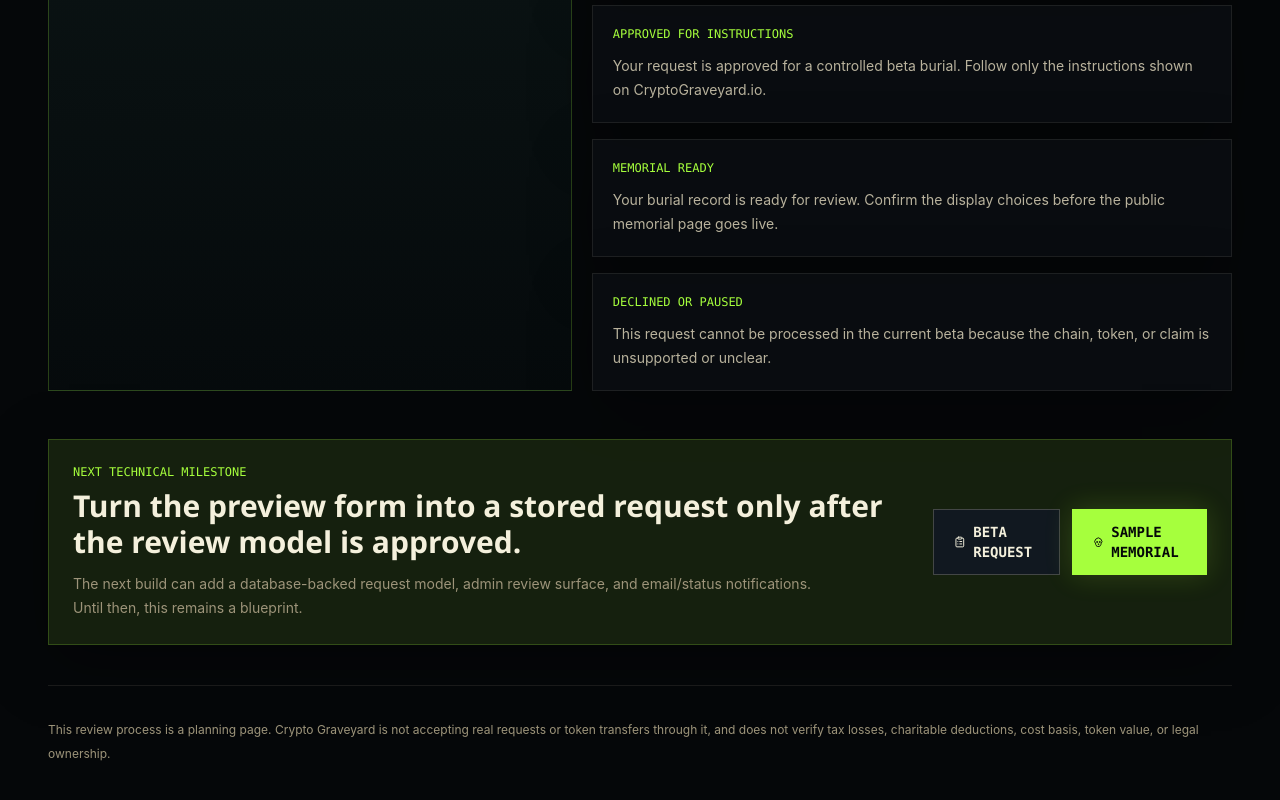
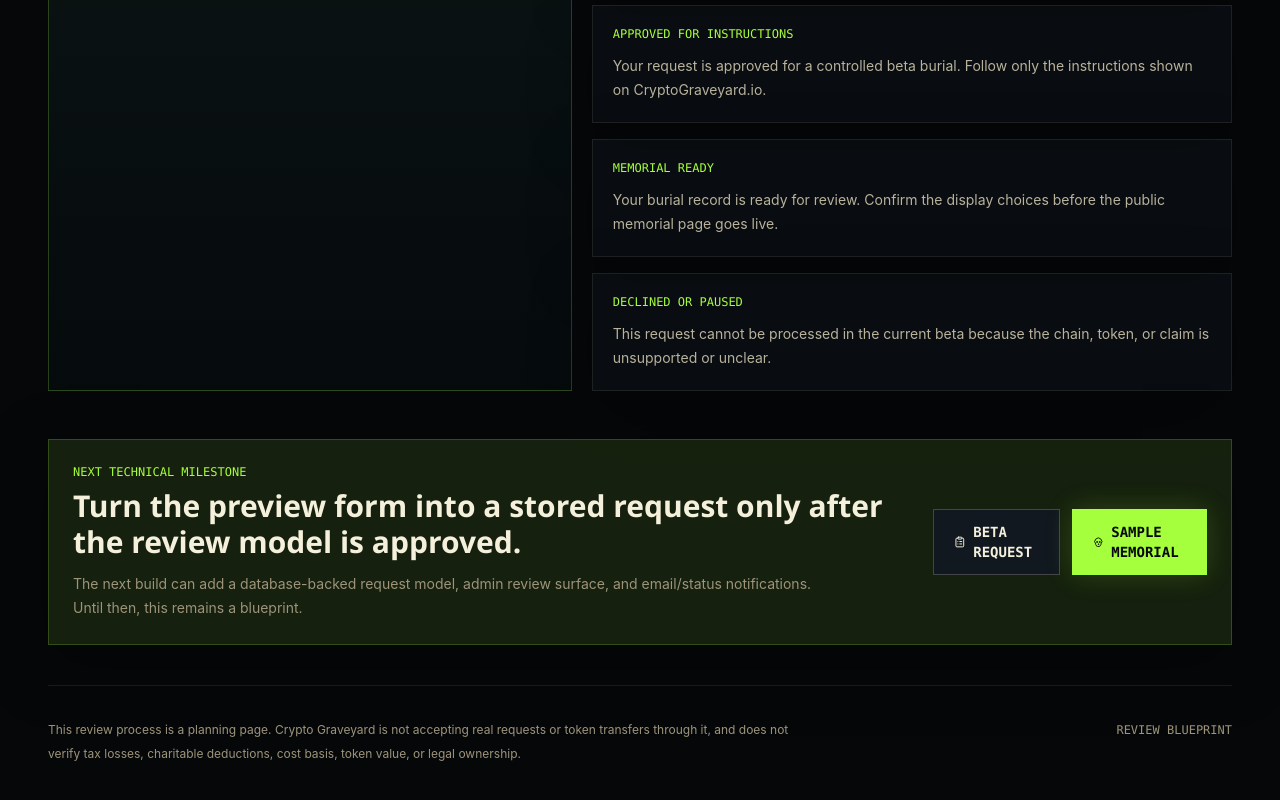
Before and after one commit to CryptoGraveyard/website, a Next.js app: page /review-process in a window 1280 px wide. Shown: the part 3387-4187 px from the top of the page. Built offline with nearby package versions, Linux system fonts and the light colour scheme.

Commit message:
Centralize disclaimer copy

```diff
--- a/app/about/page.tsx
+++ b/app/about/page.tsx
@@ -9,6 +9,7 @@ import {
   Radio,
   ShieldCheck
 } from "lucide-react";
+import { DisclaimerFooter } from "../components/DisclaimerFooter";
 import { SiteNav } from "../components/SiteNav";
 
 export const metadata: Metadata = {
@@ -213,13 +214,7 @@ export default function AboutPage() {
         </div>
       </section>
 
-      <footer className="relative z-10 mx-auto max-w-7xl border-t border-bone-200/10 py-8 text-xs leading-6 text-bone-500">
-        <p>
-          Crypto Graveyard is an entertainment, memorial, and analytics project. It does not verify
-          tax losses, charitable deductions, cost basis, legal ownership, token value, or investment
-          outcomes.
-        </p>
-      </footer>
+      <DisclaimerFooter variant="standard" />
     </main>
   );
 }
--- a/app/beta-request/page.tsx
+++ b/app/beta-request/page.tsx
@@ -12,6 +12,7 @@ import {
   Sparkles,
   Trophy
 } from "lucide-react";
+import { DisclaimerFooter } from "../components/DisclaimerFooter";
 import { SiteNav } from "../components/SiteNav";
 
 export const metadata: Metadata = {
@@ -336,13 +337,7 @@ export default function BetaRequestPage() {
         </div>
       </section>
 
-      <footer className="relative z-10 mx-auto max-w-7xl border-t border-bone-200/10 py-8 text-xs leading-6 text-bone-500">
-        <p>
-          This beta request page is a non-submitting prototype. Crypto Graveyard is not accepting
-          real transfers through this page and does not request private keys, seed phrases, wallet
-          recovery words, exchange credentials, or tax-loss representations.
-        </p>
-      </footer>
+      <DisclaimerFooter variant="beta" />
     </main>
   );
 }
--- a/app/bury-a-coin/page.tsx
+++ b/app/bury-a-coin/page.tsx
@@ -12,6 +12,7 @@ import {
   Sparkles,
   Trophy
 } from "lucide-react";
+import { DisclaimerFooter } from "../components/DisclaimerFooter";
 import { SiteNav } from "../components/SiteNav";
 
 export const metadata: Metadata = {
@@ -270,13 +271,7 @@ export default function BuryCoinPage() {
         </div>
       </section>
 
-      <footer className="relative z-10 mx-auto max-w-7xl border-t border-bone-200/10 py-8 text-xs leading-6 text-bone-500">
-        <p>
-          The burial flow is not live. Crypto Graveyard does not request private keys, seed phrases,
-          or wallet recovery words. It does not verify tax losses, charitable deductions, cost basis,
-          investment outcomes, or legal ownership.
-        </p>
-      </footer>
+      <DisclaimerFooter variant="burial" />
     </main>
   );
 }
--- /dev/null
+++ b/app/components/DisclaimerFooter.tsx
@@ -0,0 +1,35 @@
+import { footerDisclaimers, type DisclaimerVariant } from "../content/safety";
+
+type DisclaimerFooterProps = {
+  variant?: DisclaimerVariant;
+  id?: string;
+  mode?: "contained" | "full";
+};
+
+export function DisclaimerFooter({
+  variant = "standard",
+  id,
+  mode = "contained"
+}: DisclaimerFooterProps) {
+  const disclaimer = footerDisclaimers[variant];
+  const content = (
+    <div className="flex flex-col justify-between gap-4 md:flex-row">
+      <p className="max-w-3xl">{disclaimer.copy}</p>
+      <p className="font-mono uppercase text-bone-500">{disclaimer.label}</p>
+    </div>
+  );
+
+  if (mode === "full") {
+    return (
+      <footer id={id} className="border-t border-bone-200/10 px-5 py-8 text-xs leading-6 text-bone-500 sm:px-8 lg:px-12">
+        <div className="mx-auto max-w-7xl">{content}</div>
+      </footer>
+    );
+  }
+
+  return (
+    <footer id={id} className="relative z-10 mx-auto max-w-7xl border-t border-bone-200/10 py-8 text-xs leading-6 text-bone-500">
+      {content}
+    </footer>
+  );
+}
--- /dev/null
+++ b/app/content/safety.ts
@@ -0,0 +1,59 @@
+export const neverAskItems = [
+  "Seed phrases",
+  "Private keys",
+  "Wallet recovery words",
+  "Wallet passwords",
+  "Exchange logins",
+  "Remote device access",
+  "Guaranteed tax outcomes"
+] as const;
+
+export const footerDisclaimers = {
+  home: {
+    label: "No wallets shown in v0",
+    copy:
+      "Crypto Graveyard is an entertainment, memorial, and analytics project. Sample data is fictional. Nothing here verifies tax losses, charitable deductions, cost basis, token value, legal ownership, or investment outcomes."
+  },
+  standard: {
+    label: "Project disclaimer",
+    copy:
+      "Crypto Graveyard is an entertainment, memorial, and analytics project. It does not verify tax losses, charitable deductions, cost basis, legal ownership, token value, or investment outcomes."
+  },
+  demo: {
+    label: "Demo data only",
+    copy:
+      "Demo data is fictional. Crypto Graveyard is not a tax advisor, broker, exchange, charity, valuation authority, or wallet recovery service."
+  },
+  burial: {
+    label: "Burial flow closed",
+    copy:
+      "The burial flow is not live. Crypto Graveyard does not request private keys, seed phrases, wallet recovery words, exchange credentials, or tax-loss representations."
+  },
+  sample: {
+    label: "Sample prototype",
+    copy:
+      "This sample page is not a tax document, appraisal, receipt, charitable substantiation, blockchain proof, or ownership verification."
+  },
+  wallet: {
+    label: "Wallets not published",
+    copy:
+      "This page is a product plan, not live deposit instructions. Crypto Graveyard has not published public receiving wallets and does not verify tax losses, charitable deductions, cost basis, token value, or legal ownership."
+  },
+  beta: {
+    label: "Beta not open",
+    copy:
+      "This beta request page is a non-submitting prototype. Crypto Graveyard is not accepting real transfers through this page and does not request private keys, seed phrases, wallet recovery words, exchange credentials, or tax-loss representations."
+  },
+  review: {
+    label: "Review blueprint",
+    copy:
+      "This review process is a planning page. Crypto Graveyard is not accepting real requests or token transfers through it, and does not verify tax losses, charitable deductions, cost basis, token value, or legal ownership."
+  },
+  roadmap: {
+    label: "Roadmap planning",
+    copy:
+      "This roadmap is a planning artifact. It does not publish receiving wallets, accept token transfers, verify tax losses, or promise implementation timelines."
+  }
+} as const;
+
+export type DisclaimerVariant = keyof typeof footerDisclaimers;
--- a/app/hall-of-fame/page.tsx
+++ b/app/hall-of-fame/page.tsx
@@ -10,6 +10,7 @@ import {
   Sparkles,
   Trophy
 } from "lucide-react";
+import { DisclaimerFooter } from "../components/DisclaimerFooter";
 import { SiteNav } from "../components/SiteNav";
 
 export const metadata: Metadata = {
@@ -331,13 +332,7 @@ export default function HallOfFamePage() {
         </div>
       </section>
 
-      <footer className="relative z-10 mx-auto max-w-7xl border-t border-bone-200/10 py-8 text-xs leading-6 text-bone-500">
-        <p>
-          Hall of Fame data is fictional demo content. Crypto Graveyard is an entertainment,
-          memorial, and analytics project, not a tax advisor, broker, exchange, charity, or
-          valuation authority.
-        </p>
-      </footer>
+      <DisclaimerFooter variant="demo" />
     </main>
   );
 }
--- a/app/memorial/sample/page.tsx
+++ b/app/memorial/sample/page.tsx
@@ -11,6 +11,7 @@ import {
   Sparkles,
   Trophy
 } from "lucide-react";
+import { DisclaimerFooter } from "../../components/DisclaimerFooter";
 import { SiteNav } from "../../components/SiteNav";
 
 export const metadata: Metadata = {
@@ -296,12 +297,7 @@ export default function SampleMemorialPage() {
         </div>
       </section>
 
-      <footer className="relative z-10 mx-auto max-w-7xl border-t border-bone-200/10 py-8 text-xs leading-6 text-bone-500">
-        <p>
-          Crypto Graveyard is an entertainment, memorial, and analytics project. This sample page is
-          not a tax document, appraisal, receipt, charitable substantiation, or blockchain proof.
-        </p>
-      </footer>
+      <DisclaimerFooter variant="sample" />
     </main>
   );
 }
--- a/app/page.tsx
+++ b/app/page.tsx
@@ -10,6 +10,7 @@ import {
   TvMinimalPlay
 } from "lucide-react";
 import Link from "next/link";
+import { DisclaimerFooter } from "./components/DisclaimerFooter";
 import { SiteNav } from "./components/SiteNav";
 import { roadmapPhases, roadmapStatusCopy } from "./content/roadmap";
 
@@ -381,16 +382,7 @@ export default function Home() {
         </div>
       </section>
 
-      <footer id="disclaimer" className="border-t border-bone-200/10 px-5 py-8 sm:px-8 lg:px-12">
-        <div className="mx-auto flex max-w-7xl flex-col justify-between gap-4 text-xs leading-6 text-bone-500 md:flex-row">
-          <p className="max-w-3xl">
-            Crypto Graveyard is an entertainment, memorial, and analytics project. Sample data is
-            fictional. Nothing here verifies tax losses, charitable deductions, cost basis, or
-            investment outcomes.
-          </p>
-          <p className="font-mono uppercase text-bone-500">No wallets shown in v0</p>
-        </div>
-      </footer>
+      <DisclaimerFooter id="disclaimer" variant="home" mode="full" />
     </main>
   );
 }
--- a/app/review-process/page.tsx
+++ b/app/review-process/page.tsx
@@ -15,6 +15,7 @@ import {
   Trophy,
   XCircle
 } from "lucide-react";
+import { DisclaimerFooter } from "../components/DisclaimerFooter";
 import { SiteNav } from "../components/SiteNav";
 
 export const metadata: Metadata = {
@@ -378,13 +379,7 @@ export default function ReviewProcessPage() {
         </div>
       </section>
 
-      <footer className="relative z-10 mx-auto max-w-7xl border-t border-bone-200/10 py-8 text-xs leading-6 text-bone-500">
-        <p>
-          This review process is a planning page. Crypto Graveyard is not accepting real requests
-          or token transfers through it, and does not verify tax losses, charitable deductions, cost
-          basis, token value, or legal ownership.
-        </p>
-      </footer>
+      <DisclaimerFooter variant="review" />
     </main>
   );
 }
--- a/app/roadmap/page.tsx
+++ b/app/roadmap/page.tsx
@@ -12,6 +12,7 @@ import {
   ShieldCheck,
   Sparkles
 } from "lucide-react";
+import { DisclaimerFooter } from "../components/DisclaimerFooter";
 import { SiteNav } from "../components/SiteNav";
 import { roadmapPhases, roadmapStatusCopy, type RoadmapStatus } from "../content/roadmap";
 
@@ -215,12 +216,7 @@ export default function RoadmapPage() {
         </div>
       </section>
 
-      <footer className="relative z-10 mx-auto max-w-7xl border-t border-bone-200/10 py-8 text-xs leading-6 text-bone-500">
-        <p>
-          This roadmap is a planning artifact. It does not publish receiving wallets, accept token
-          transfers, verify tax losses, or promise implementation timelines.
-        </p>
-      </footer>
+      <DisclaimerFooter variant="roadmap" />
     </main>
   );
 }
--- a/app/wallet-policy/page.tsx
+++ b/app/wallet-policy/page.tsx
@@ -12,6 +12,7 @@ import {
   Sparkles,
   Trophy
 } from "lucide-react";
+import { DisclaimerFooter } from "../components/DisclaimerFooter";
 import { SiteNav } from "../components/SiteNav";
 
 export const metadata: Metadata = {
@@ -304,13 +305,7 @@ export default function WalletPolicyPage() {
         </div>
       </section>
 
-      <footer className="relative z-10 mx-auto max-w-7xl border-t border-bone-200/10 py-8 text-xs leading-6 text-bone-500">
-        <p>
-          This page is a product plan, not live deposit instructions. Crypto Graveyard does not
-          request private keys, seed phrases, or wallet recovery words, and does not verify tax
-          losses, charitable deductions, cost basis, token value, or legal ownership.
-        </p>
-      </footer>
+      <DisclaimerFooter variant="wallet" />
     </main>
   );
 }
```
